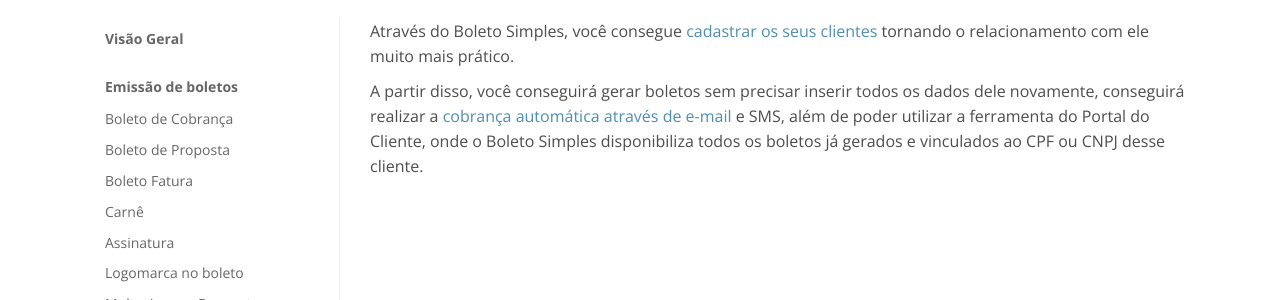
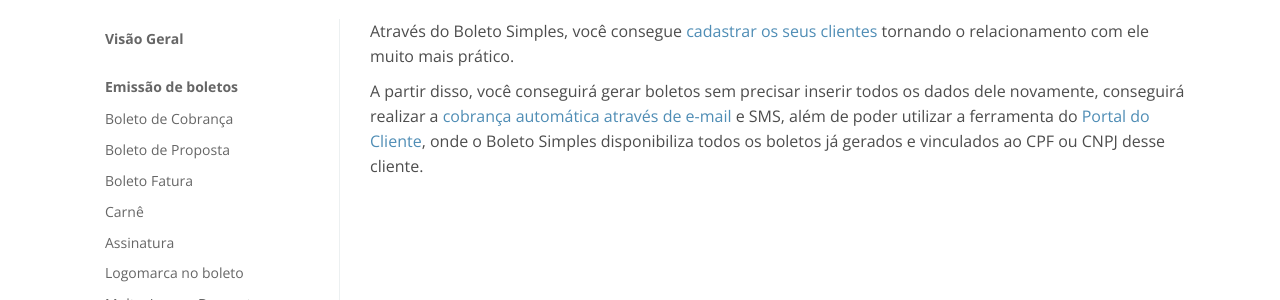
Before and after one commit to BoletoSimples/boletosimples-features, a Jekyll site: the page built from CRM.markdown, in a window 1280 px wide and 900 px high. Shown: the part 212-512 px from the top of the window. Built offline with Jekyll 4.4.1, drawn with Linux system fonts in a browser that asks for light colours; some of the changed lines change nothing that is shown.

Commit message:
Updated Crm

```diff
--- a/CRM.markdown
+++ b/CRM.markdown
@@ -6,4 +6,4 @@
 
 Através do Boleto Simples, você consegue [cadastrar os seus clientes](https://features.boletosimples.com.br/crm/cadastro-de-clientes/) tornando o relacionamento com ele muito mais prático.
 
-A partir disso, você conseguirá gerar boletos sem precisar inserir todos os dados dele novamente, conseguirá realizar a [cobrança automática através de e-mail](https://features.boletosimples.com.br/email/automacao-por-eventos/) e SMS, além de poder utilizar a ferramenta do Portal do Cliente, onde o Boleto Simples disponibiliza todos os boletos já gerados e vinculados ao CPF ou CNPJ desse cliente.
+A partir disso, você conseguirá gerar boletos sem precisar inserir todos os dados dele novamente, conseguirá realizar a [cobrança automática através de e-mail](https://features.boletosimples.com.br/email/automacao-por-eventos/) e SMS, além de poder utilizar a ferramenta do [Portal do Cliente](https://features.boletosimples.com.br/crm/portal-do-cliente/), onde o Boleto Simples disponibiliza todos os boletos já gerados e vinculados ao CPF ou CNPJ desse cliente.
```
